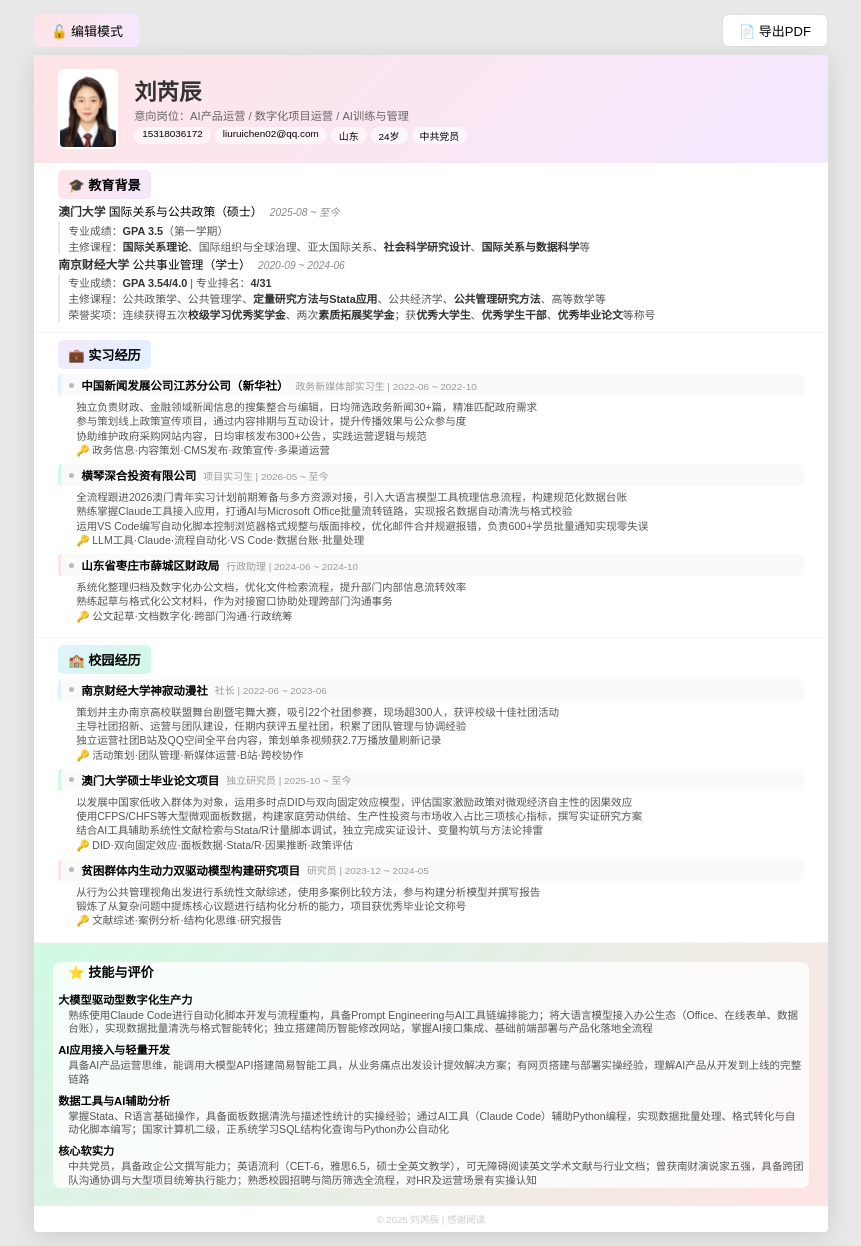
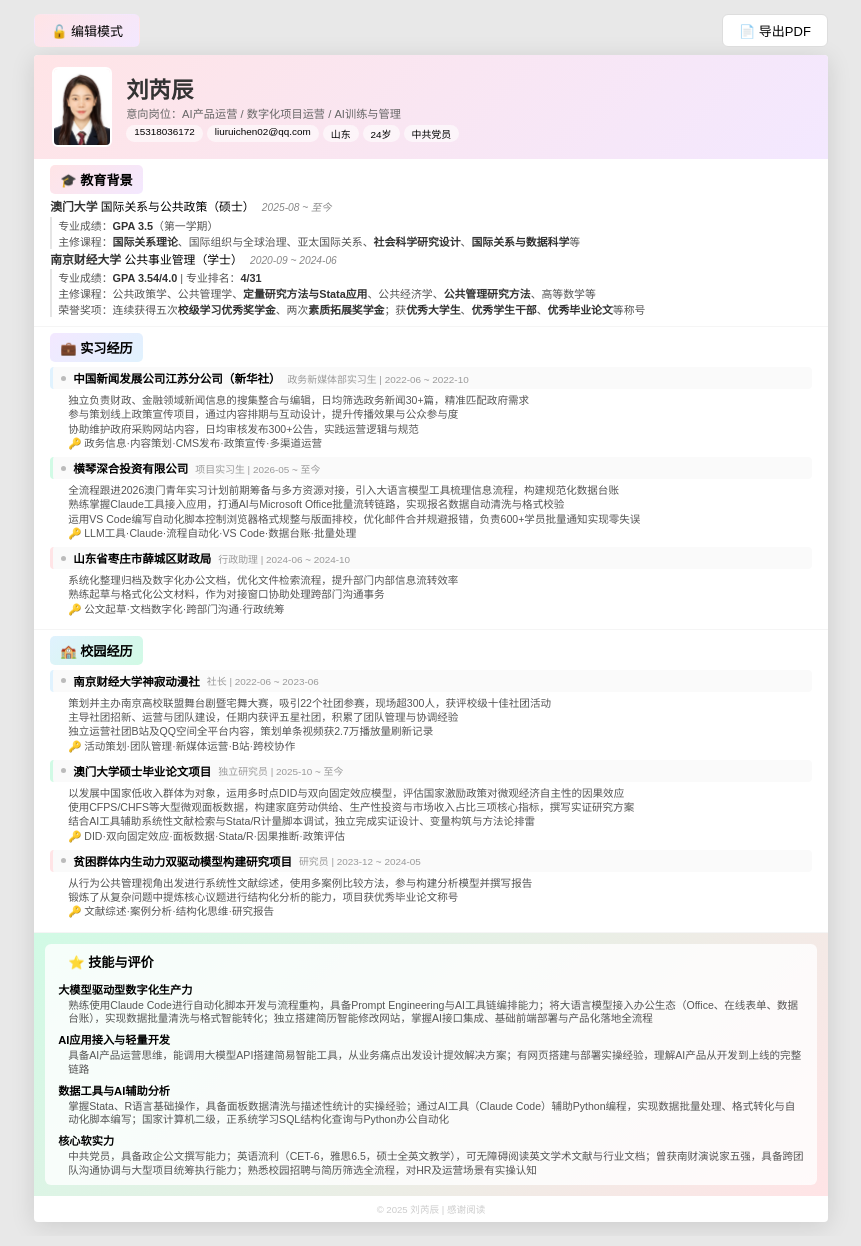
Before and after one commit to 02Ruichen/resume-website, a website built with Vite: page index.html in a window 1280 px wide. Shown: the whole page, without its empty margins (209-1070 px from the left). Built offline with nearby package versions, Linux system fonts and the light colour scheme.

```diff
--- a/index.html
+++ b/index.html
@@ -16,27 +16,27 @@
   .toolbar button.cancel { display:none; }
   .page { width:210mm; min-height:297mm; background:#fff; margin:0 auto; box-shadow:0 4px 24px rgba(0,0,0,.12); border-radius:4px; overflow:hidden; }
 
-  .header { background:linear-gradient(135deg,#ffe4e6,#f3e8ff); padding:14px 24px; display:flex; align-items:center; gap:16px; }
+  .header { background:linear-gradient(135deg,#ffe4e6,#f3e8ff); padding:12px 18px; display:flex; align-items:center; gap:14px; }
   .header .photo { width:60px; height:80px; border-radius:6px; object-fit:cover; flex-shrink:0; border:2px solid #fff; }
   .name { font-size:1.4rem; font-weight:700; color:#333; }
   .title { font-size:.7rem; color:#666; margin-top:1px; }
   .tags { display:flex; flex-wrap:wrap; gap:4px; margin-top:4px; }
   .tag { background:rgba(255,255,255,.6); padding:1px 8px; border-radius:10px; font-size:.62rem; }
 
-  .section { padding:7px 24px; background:#fff; }
+  .section { padding:6px 16px; background:#fff; }
   .section + .section { border-top:1px solid #f5f5f5; }
   .section h2 { font-size:.82rem; margin-bottom:5px; padding:5px 10px; border-radius:5px; display:inline-block; }
   .section.edu h2 { background:linear-gradient(135deg,#ffe4e6,#f3e8ff); }
   .section.intern h2 { background:linear-gradient(135deg,#f3e8ff,#e0f2fe); }
   .section.campus h2 { background:linear-gradient(135deg,#e0f2fe,#d1fae5); }
   .section.skills { position:relative; background:linear-gradient(135deg,#d1fae5,#ffe4e6); padding:14px 24px; }
-  .section.skills::before { content:''; position:absolute; top:5mm; left:5mm; right:5mm; bottom:5mm; background:rgba(255,255,255,.8); border-radius:8px; z-index:1; }
+  .section.skills::before { content:''; position:absolute; top:3mm; left:3mm; right:3mm; bottom:3mm; background:rgba(255,255,255,.8); border-radius:6px; z-index:1; }
   .section.skills > * { position:relative; z-index:2; }
 
   .edu-row { margin-bottom:3px; }
   .edu-head { font-size:.74rem; line-height:1.4; }
   .edu-head em { font-size:.64rem; color:#888; margin-left:4px; }
-  .edu-detail { font-size:.68rem; color:#555; padding-left:8px; border-left:2px solid #e5e5e5; margin-top:1px; }
+  .edu-detail { font-size:.68rem; color:#555; padding-left:6px; border-left:2px solid #e5e5e5; margin-top:1px; }
 
   .exp-item { margin-bottom:3px; }
   .exp-bar { display:flex; align-items:center; gap:7px; padding:3px 8px; border-radius:4px; background:#fafafa; border-left:3px solid transparent; }
```
